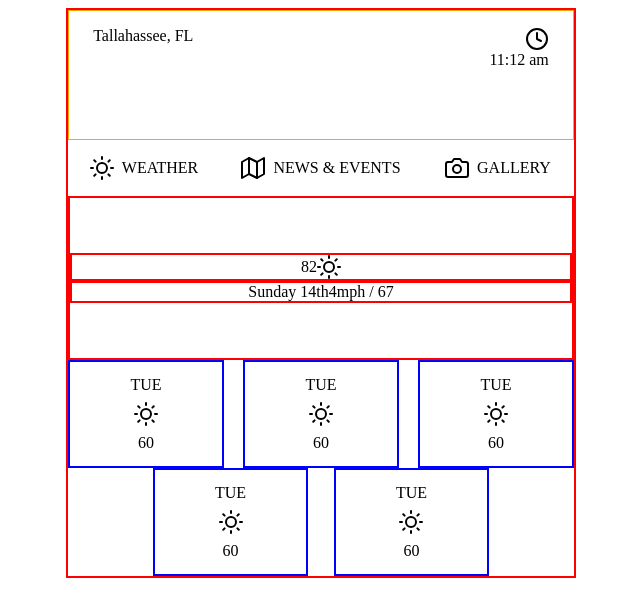
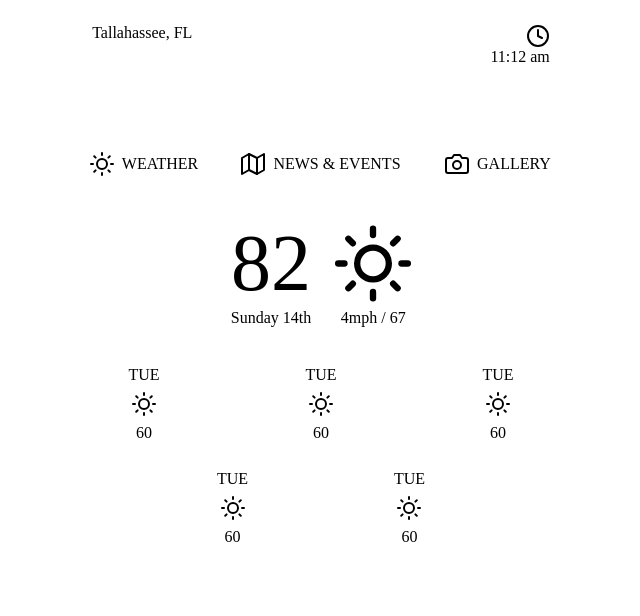
Before and after one commit to patrickxrivera/Weather-App, a plain HTML site: page index.html in a window 1280 px wide. Shown: the whole page, without its empty margins (319-959 px from the left). Drawn offline with Linux system fonts and the light colour scheme.

Commit message:
Finalized layout

```diff
--- a/index.html
+++ b/index.html
@@ -47,13 +47,16 @@
         </section>
 
         <section class="weather-today-area">
-          <div class="weather-today"> <!-- TODO -->
-            <span>82</span>
-            <img src="sun.svg" alt="">
-          </div>
-          <div class="weather-today"> <!-- TODO -->
-            <span>Sunday 14th</span>
-            <span>4mph / 67</span>
+          <div class="center-experiment"> <!-- TODO -->
+            <div class="weather-today"> <!-- TODO -->
+              <span class="weather-today-degrees">82</span>
+              <span>Sunday 14th</span>
+            </div>
+            <span class="weather-today-gutter"></span>
+            <div class="weather-today"> <!-- TODO -->
+              <img class="weather-today-icon" src="sun.svg" alt="">
+              <span class="weather-today-subtext">4mph / 67</span>
+            </div>
           </div>
         </section>
 
--- a/main.css
+++ b/main.css
@@ -3,7 +3,7 @@
 .main-container {
   width: 95%;
   margin: 0 auto;
-  border: 2px solid red;
+  border-radius: 0.25rem;
 }
 
 .content-container {
@@ -15,7 +15,6 @@
   justify-content: space-between;
   padding: 1rem 2rem 0;
   height: 7rem;
-  border: 1px solid orange;
 }
 
 .time-area {
@@ -49,7 +48,6 @@
 
 .weather-today-area {
   height: 10rem;
-  border: 2px solid red;
   display: flex;
   flex-direction: column;
   justify-content: center;
@@ -57,10 +55,33 @@
 
 .weather-today {
   display: flex;
-  /* flex-direction: column; */
+  flex-direction: column;
   align-items: center;
   justify-content: center;
-  border: 2px solid red;
+}
+
+.center-experiment {
+  /* width: 40%; */
+  justify-content: center;
+  display: flex;
+}
+
+.weather-today-icon {
+  height: 4.75rem;
+  width: 4.75rem;
+  flex-grow: 2;
+}
+
+.weather-today-degrees {
+  font-size: 5rem;
+}
+
+.weather-today-subtext {
+  justify-content: flex-end;
+}
+
+.weather-today-gutter {
+  width: 1.5rem;
 }
 
 .forecast-first-three,
@@ -84,7 +105,6 @@
 .forecast-area {
   display: flex;
   flex-direction: column;
-  border: 2px solid blue;
   align-items: center;
   min-width: 30%;
   min-height: 5rem;
@@ -105,3 +125,5 @@
     padding: 1rem 1.5rem 0;
   }
 }
+
+/* Styling */
```
